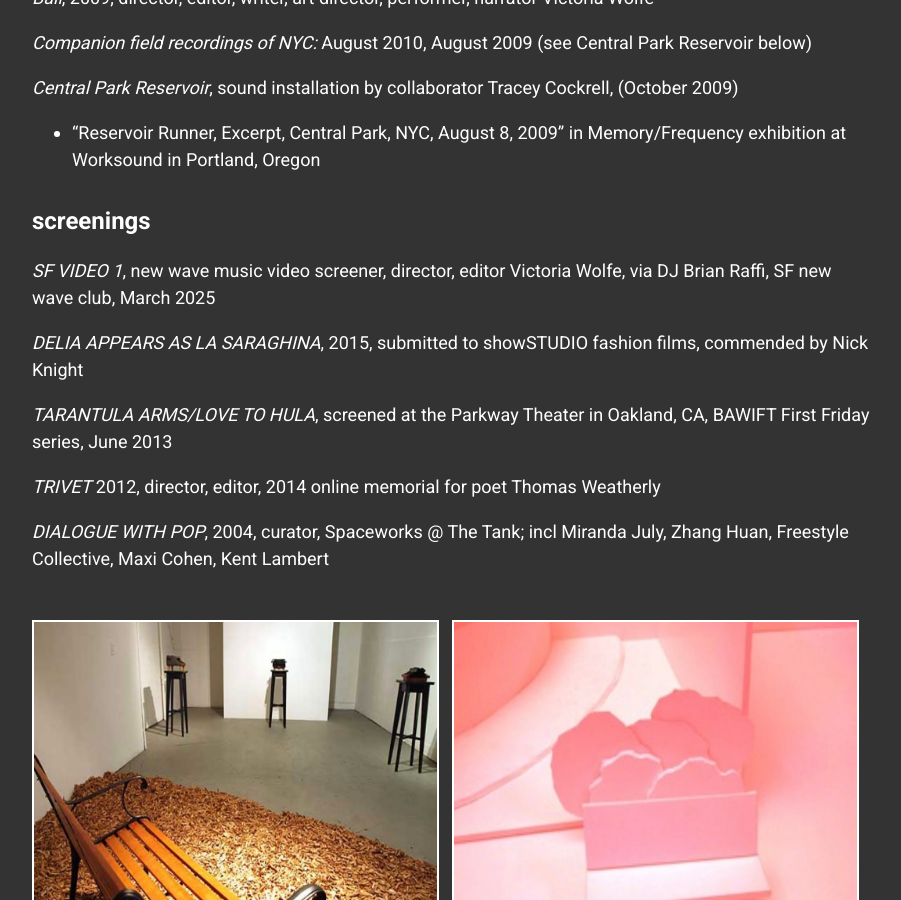
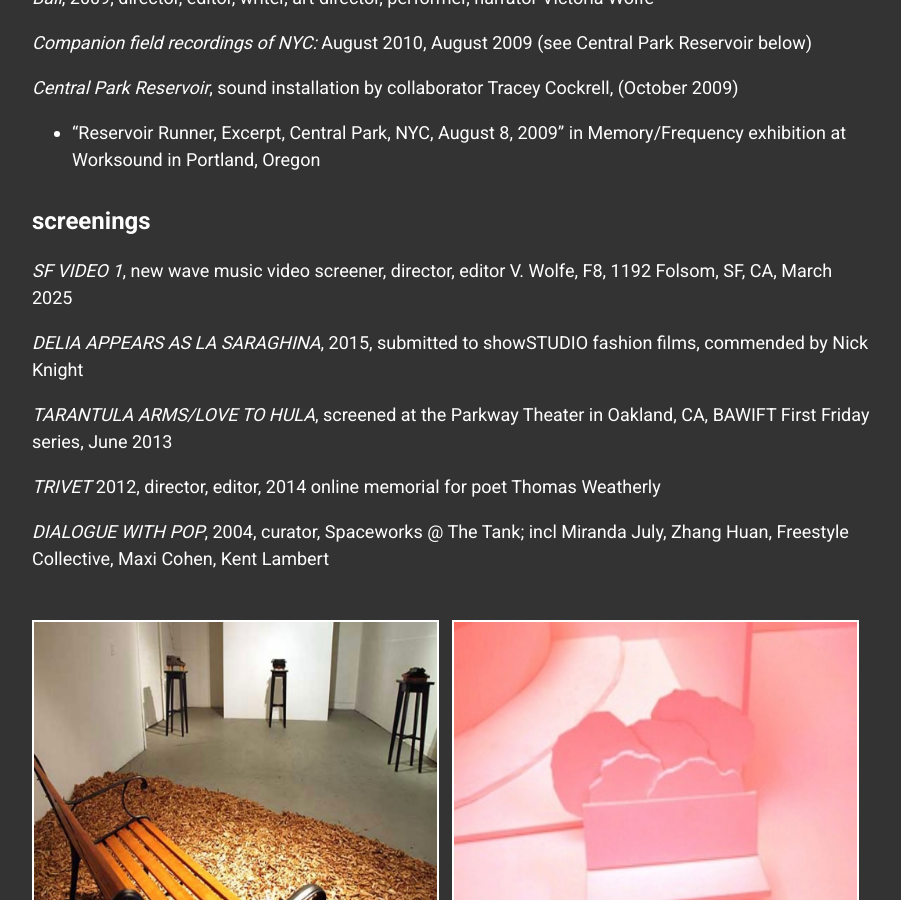
Before and after one commit to minicreative/victoriawolfe, a Jekyll site: the page built from index.md, in a window 1280 px wide and 900 px high, scrolled down 2456 px. Shown: the whole window, without its empty margins (188-1089 px from the left). Built offline with Jekyll 4.4.1, drawn with Linux system fonts in a browser that asks for light colours.

Commit message:
Update Pages “home”

```diff
--- a/index.md
+++ b/index.md
@@ -78,7 +78,7 @@ All of my time-based art came from a desire to include video projection in my pl
 
 ### screenings
 
-*SF VIDEO 1*, new wave music video screener, director, editor Victoria Wolfe, via DJ Brian Raffi, SF new wave club, March 2025
+*SF VIDEO 1*, new wave music video screener, director, editor V. Wolfe,  F8, 1192 Folsom, SF, CA, March 2025
 
 *DELIA APPEARS AS LA SARAGHINA*, 2015, submitted to showSTUDIO fashion films, commended by Nick Knight
 
```
